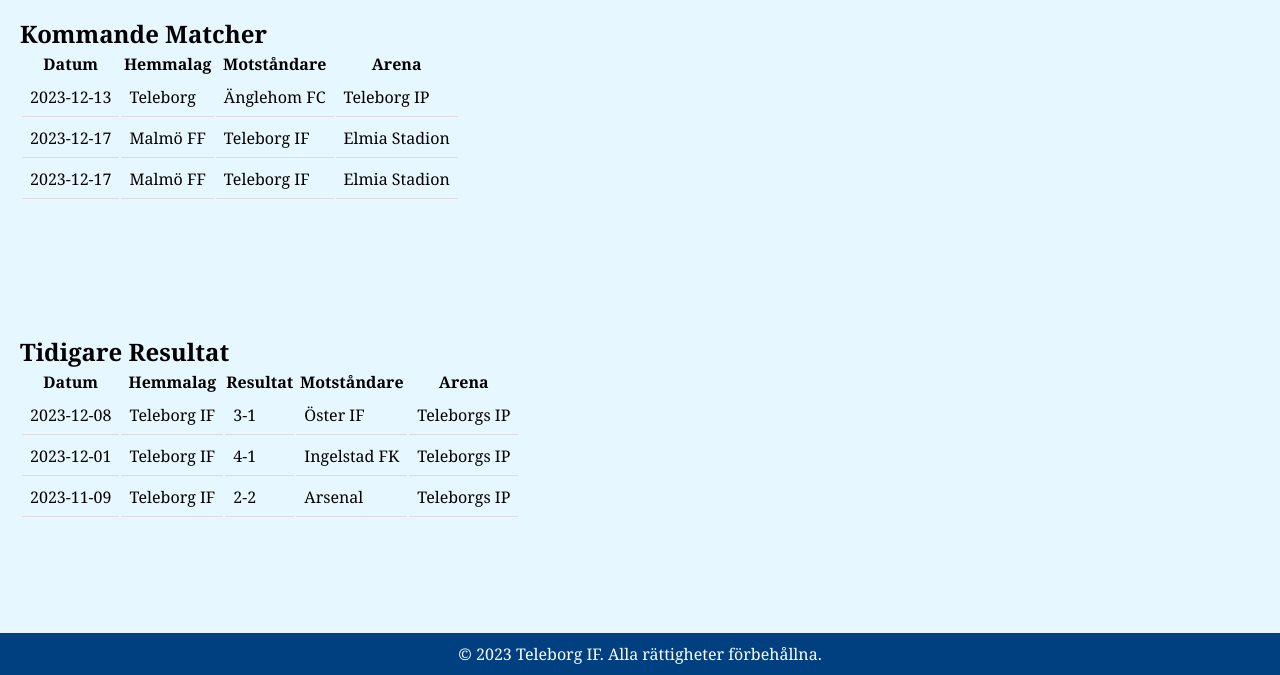
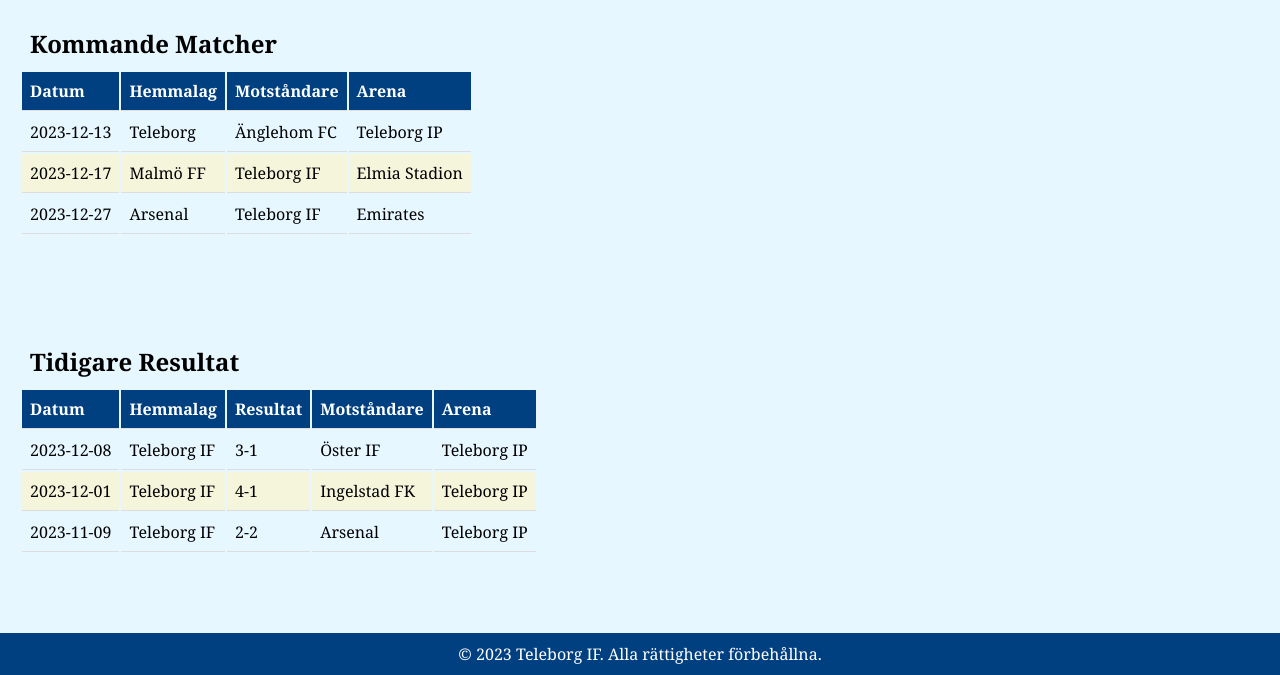
Before and after one commit to HassanAli200/Uppgift3, a plain HTML site: page matches.html in a window 1280 px wide. Shown: the part 125-800 px from the top of the page. Drawn offline with Linux system fonts and the light colour scheme.

Commit message:
ändrigar 6

```diff
--- a/design.css
+++ b/design.css
@@ -181,6 +181,66 @@
     margin-bottom: 70px;
  }
 
+.upcomingM h2 {
+    padding: 10px
+}
+
+.upcomingM table thead{
+    background-color: #004080;
+    color: #fff;
+}
+
+.upcomingM table th,
+td {
+    padding: 8px;
+    text-align: left;
+    border-bottom: 1px solid #ddd;
+}
+
+
+.upcomingM table tbody tr:nth-child(even) {
+    background-color: beige;
+}
+
+.upcomingM table tbody tr:hover {
+    background-color: #e6f7ff;
+}
+
+.upcomingM table tbody tr,
+thead tr {
+    transition: background-color 0.3s ease;
+}
+
+.TidigareR h2 {
+    padding: 10px
+}
+
+.TidigareR table thead{
+    background-color: #004080;
+    color: #fff;
+}
+
+.TidigareR table th,
+td {
+    padding: 8px;
+    text-align: left;
+    border-bottom: 1px solid #ddd;
+}
+
+
+.TidigareR table tbody tr:nth-child(even) {
+    background-color: beige;
+}
+
+.TidigareR table tbody tr:hover {
+    background-color: #e6f7ff;
+}
+
+.TidigareR table tbody tr,
+thead tr {
+    transition: background-color 0.3s ease;
+}
+
 #Tränare {
     margin-left: auto;
     margin-top: auto;
--- a/matches.html
+++ b/matches.html
@@ -55,10 +55,10 @@
                     </tr>
 
                     <tr>
-                        <td>2023-12-17</td>
-                        <td>Malmö FF</td>
+                        <td>2023-12-27</td>
+                        <td>Arsenal</td>
                         <td>Teleborg IF</td>
-                        <td>Elmia Stadion</td>
+                        <td>Emirates</td>
                     </tr>
                 </tbody>
             </table>
@@ -67,7 +67,7 @@
     </section>
 
     <section>
-       <div class="TidigareR"></div>
+       <div class="TidigareR">
         <h2>Tidigare Resultat</h2>
 
         <table>
@@ -86,24 +86,26 @@
                     <td>Teleborg IF</td>
                     <td>3-1</td>
                     <td>Öster IF</td>
-                    <td>Teleborgs IP</td>
+                    <td>Teleborg IP</td>
                 </tr>
                 <tr>
                     <td>2023-12-01</td>
                     <td>Teleborg IF</td>
                     <td>4-1</td>
                     <td>Ingelstad FK</td>
-                    <td>Teleborgs IP</td>
+                    <td>Teleborg IP</td>
                 </tr>
                 <tr>
                     <td>2023-11-09</td>
                     <td>Teleborg IF</td>
                     <td>2-2</td>
                     <td>Arsenal</td>
-                    <td>Teleborgs IP</td>
+                    <td>Teleborg IP</td>
                 </tr>
             </tbody>
         </table>
+       </div>
+
     </section>
 
     <footer>
```
